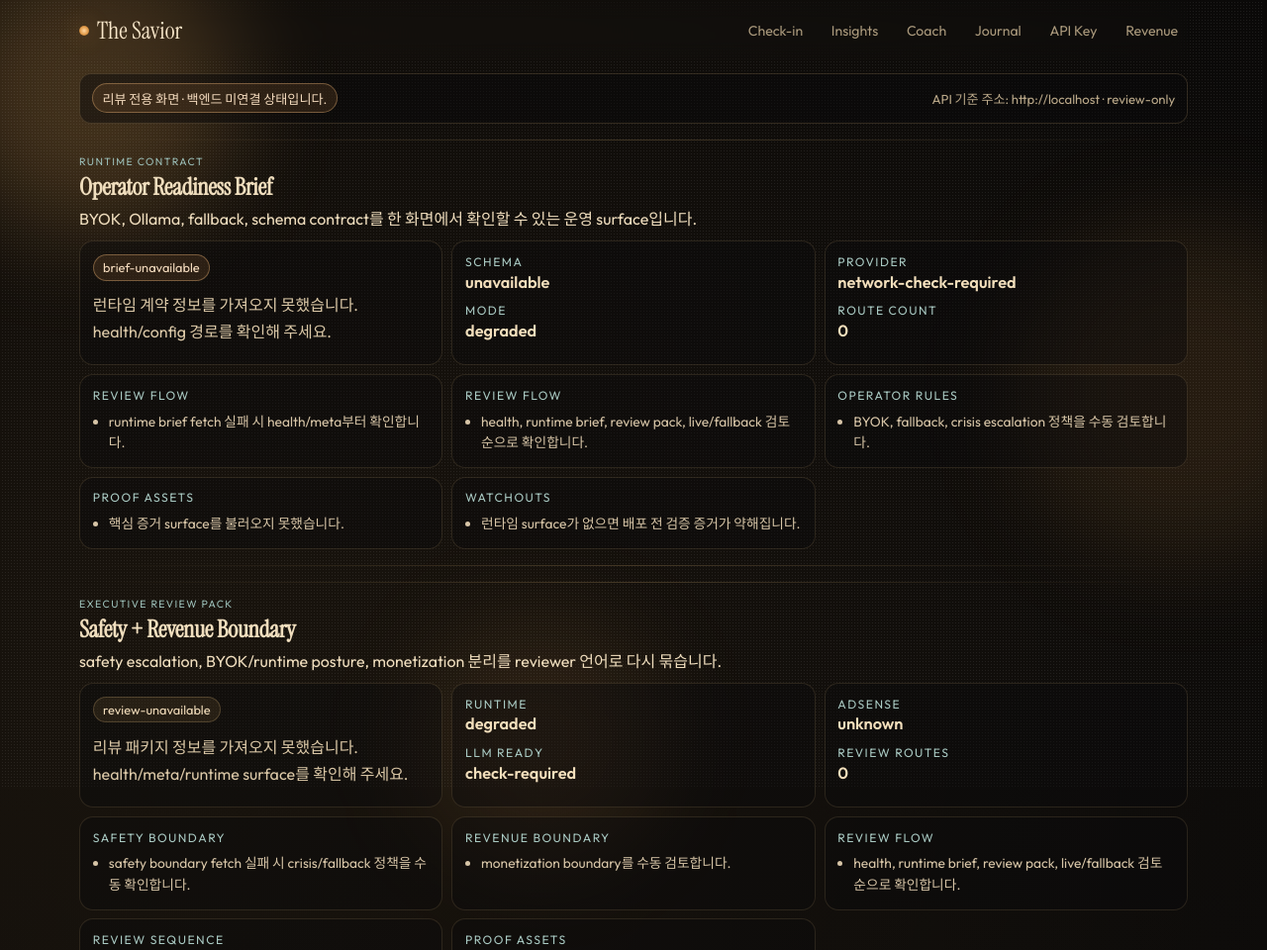
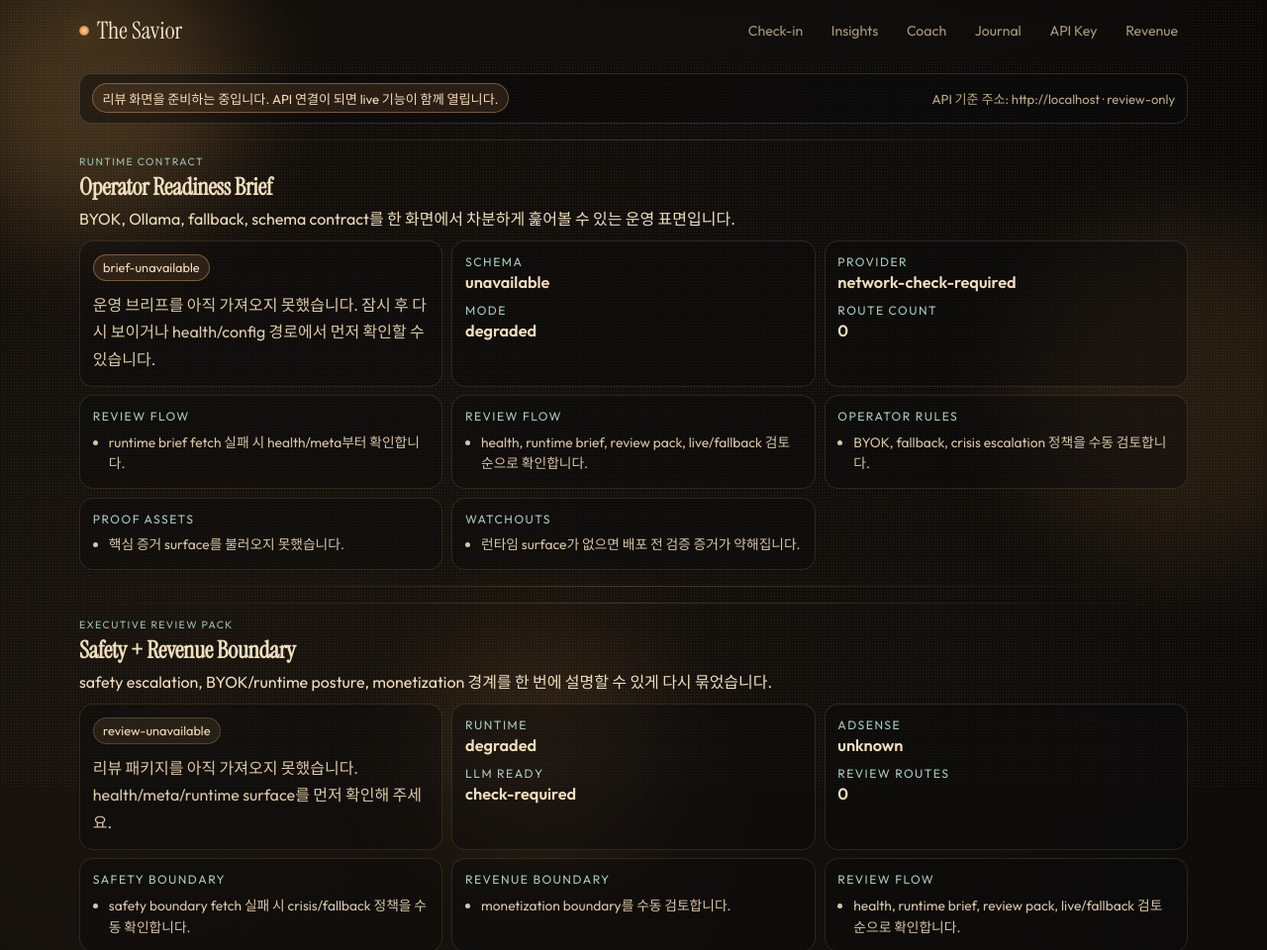
Before and after one commit to KIM3310/the-savior, a website: page public/index.html in a window 1280 px wide. Shown: the top 960 px of the page at 99% size. Drawn offline with Linux system fonts and the light colour scheme; no server answers.

Commit message:
fix: auto-connect pages api on review surface

```diff
--- a/public/app.js
+++ b/public/app.js
@@ -70,10 +70,9 @@ function resolveRuntimeConnection() {
       typeof window.Capacitor.isNativePlatform === "function" &&
       window.Capacitor.isNativePlatform()
   );
-  const isLocalWeb = Boolean(
+  const isHttpWeb = Boolean(
     window.location &&
-      /^https?:$/i.test(window.location.protocol) &&
-      ["localhost", "127.0.0.1"].includes(window.location.hostname)
+      /^https?:$/i.test(window.location.protocol)
   );
 
   if (configured) {
@@ -94,7 +93,7 @@ function resolveRuntimeConnection() {
     };
   }
 
-  if (isLocalWeb && window.location) {
+  if (isHttpWeb && window.location) {
     return {
       apiBase: window.location.origin.replace(/\/+$/, ""),
       apiMisconfigured: false,
@@ -170,7 +169,7 @@ function applyAiAvailability() {
     state.backendReachable = false;
     state.reviewOnly = true;
     setAiSurfacesEnabled(false, "백엔드 설정 필요");
-    setRuntimeStatus("리뷰 전용 화면 · runtime-config.js에 apiBaseUrl을 지정해야 live 기능이 열립니다.", "warning");
+    setRuntimeStatus("리뷰 전용 화면 · 같은 도메인 API가 없으면 runtime-config.js로 연결 주소를 지정해 주세요.", "warning");
     setApiBaseStatus();
     return;
   }
@@ -178,7 +177,7 @@ function applyAiAvailability() {
   if (!state.backendReachable) {
     state.reviewOnly = true;
     setAiSurfacesEnabled(false, "백엔드 연결 필요");
-    setRuntimeStatus("리뷰 전용 화면 · 백엔드 미연결 상태입니다.", "warning");
+    setRuntimeStatus("리뷰 화면을 준비하는 중입니다. API 연결이 되면 live 기능이 함께 열립니다.", "warning");
     setApiBaseStatus();
     return;
   }
@@ -243,7 +242,7 @@ function renderRuntimeBrief(payload) {
 
   if (!payload || payload.status !== "ok") {
     setBriefBadge("brief-unavailable", "warning");
-    fillText("briefHeadline", "런타임 계약 정보를 가져오지 못했습니다. health/config 경로를 확인해 주세요.");
+    fillText("briefHeadline", "운영 브리프를 아직 가져오지 못했습니다. 잠시 후 다시 보이거나 health/config 경로에서 먼저 확인할 수 있습니다.");
     fillText("briefSchema", "unavailable");
     fillText("briefMode", "degraded");
     fillText("briefProvider", "network-check-required");
@@ -286,7 +285,7 @@ function renderReviewPack(payload) {
 
   if (!payload || payload.status !== "ok") {
     fillText("reviewPackBadge", "review-unavailable");
-    fillText("reviewPackHeadline", "리뷰 패키지 정보를 가져오지 못했습니다. health/meta/runtime surface를 확인해 주세요.");
+    fillText("reviewPackHeadline", "리뷰 패키지를 아직 가져오지 못했습니다. health/meta/runtime surface를 먼저 확인해 주세요.");
     fillText("reviewPackRuntime", "degraded");
     fillText("reviewPackLlmReady", "check-required");
     fillText("reviewPackAdsense", "unknown");
--- a/public/index.html
+++ b/public/index.html
@@ -51,15 +51,15 @@
 
     <main>
       <section class="runtime-strip reveal" aria-live="polite">
-        <p id="runtimeStatus" class="runtime-pill">서비스 연결 상태 확인 중...</p>
-        <p id="apiBaseStatus" class="runtime-meta">API 기준 주소: 확인 중</p>
+        <p id="runtimeStatus" class="runtime-pill">리뷰 표면 준비 중...</p>
+        <p id="apiBaseStatus" class="runtime-meta">API 기준 주소 확인 중</p>
       </section>
 
       <section id="runtime-brief" class="brief-panel reveal" aria-live="polite">
         <div class="brief-head veil" tabindex="0">
           <p class="panel-kicker">Runtime Contract</p>
           <h2>Operator Readiness Brief</h2>
-          <p class="hidden-copy">BYOK, Ollama, fallback, schema contract를 한 화면에서 확인할 수 있는 운영 surface입니다.</p>
+          <p class="hidden-copy">BYOK, Ollama, fallback, schema contract를 한 화면에서 차분하게 훑어볼 수 있는 운영 표면입니다.</p>
         </div>
 
         <div class="brief-grid">
@@ -125,7 +125,7 @@
         <div class="brief-head veil" tabindex="0">
           <p class="panel-kicker">Executive Review Pack</p>
           <h2>Safety + Revenue Boundary</h2>
-          <p class="hidden-copy">safety escalation, BYOK/runtime posture, monetization 분리를 reviewer 언어로 다시 묶습니다.</p>
+          <p class="hidden-copy">safety escalation, BYOK/runtime posture, monetization 경계를 한 번에 설명할 수 있게 다시 묶었습니다.</p>
         </div>
 
         <div class="brief-grid">
--- a/public/runtime-config.js
+++ b/public/runtime-config.js
@@ -1,7 +1,8 @@
 window.THE_SAVIOR_RUNTIME = {
   // Optional: override API base URL.
   // Native builds fall back to the production Pages origin.
-  // Web production should set this explicitly; otherwise the app stays in review-only mode.
+  // Web builds first try the same-origin Pages Functions surface.
+  // Set this explicitly only when the API should point at a different backend origin.
   // Example: "https://the-savior-9z8.pages.dev"
   apiBaseUrl: ""
 };
```
Also changed, not shown: tests/runtime-config.test.mjs (+4 -3 lines), README.md.
